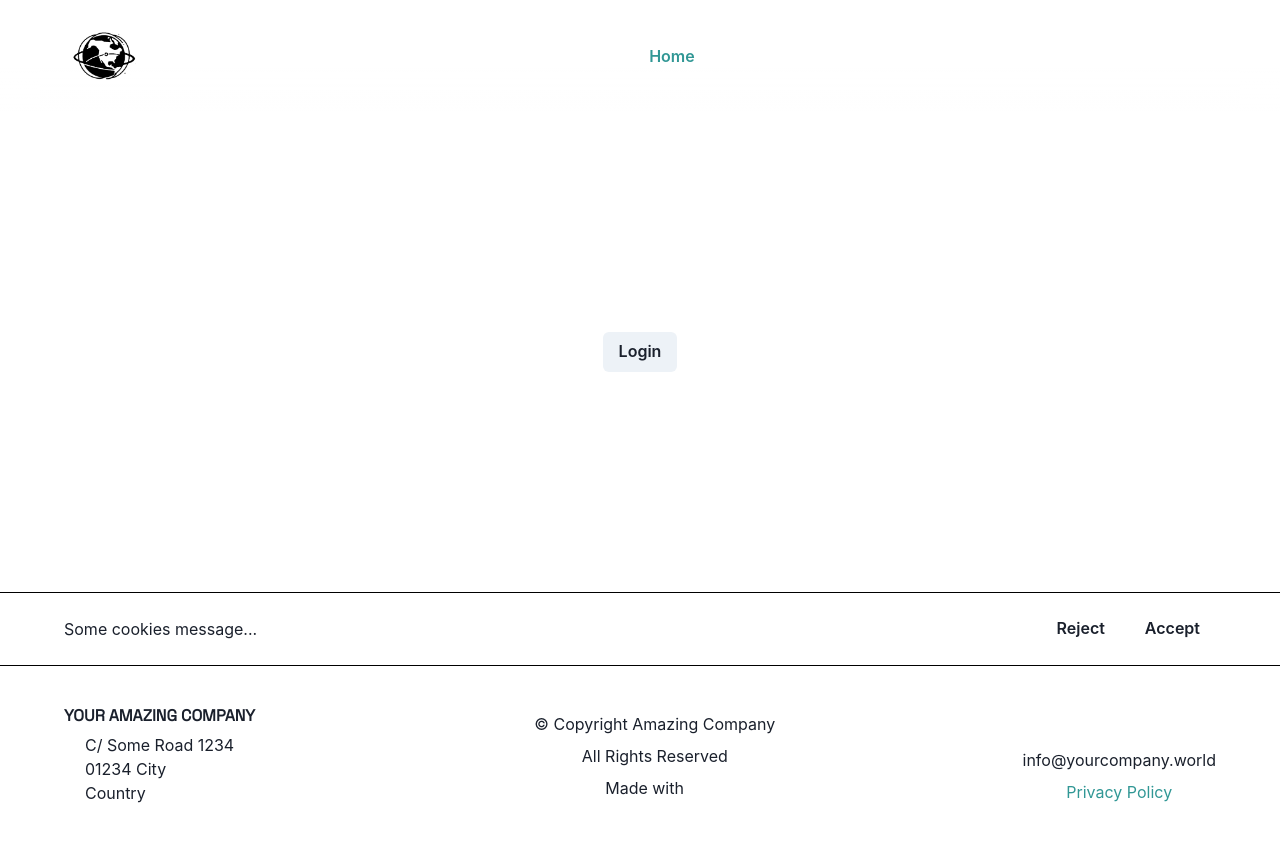
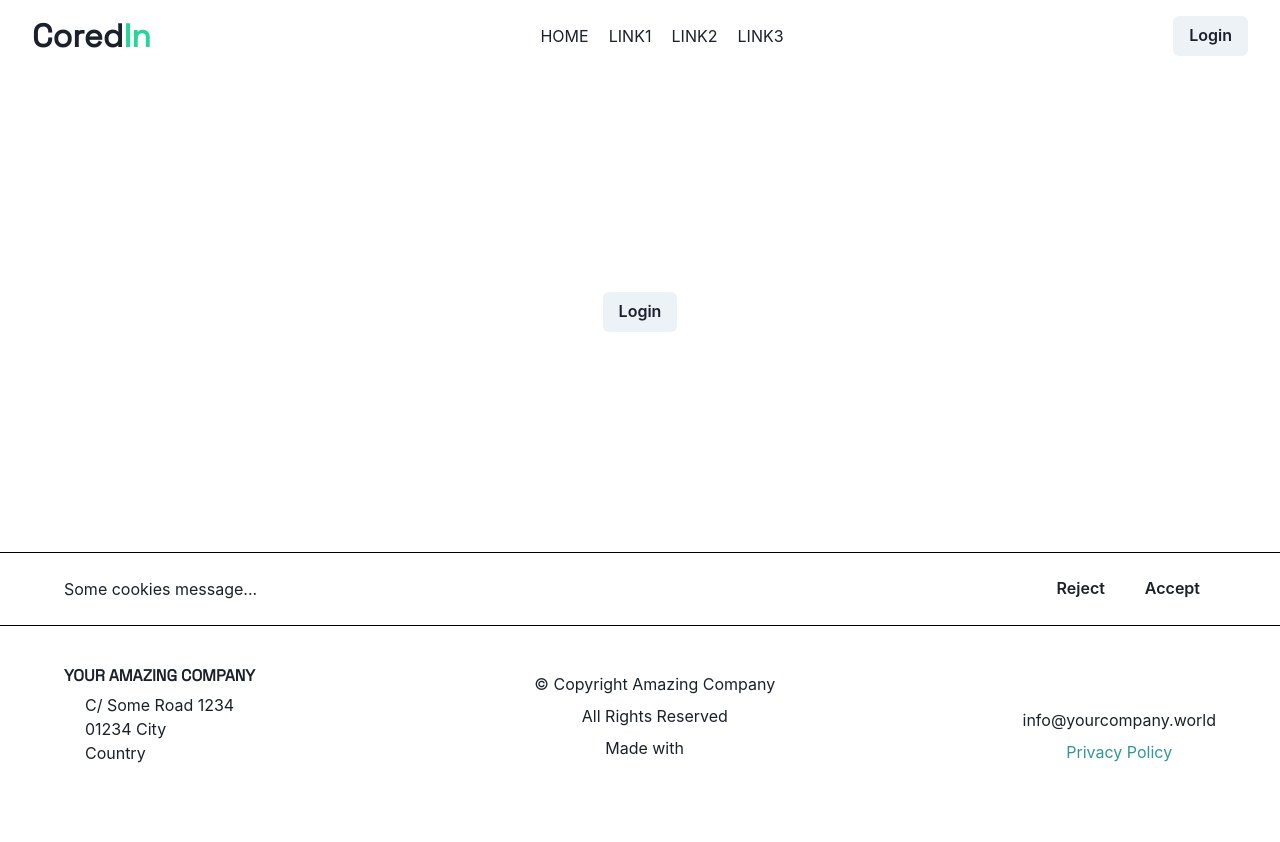
Before and after one commit to igorperic17/cored.in, a React (Vite) app in the folder packages/frontend/: page /test in a window 1280 px wide. Shown: the top 842 px of the page. After the commit the page ends 805 px from the top, so only its background shows below. Built offline with nearby package versions, Linux system fonts and the light colour scheme; some icons are missing.

Commit message:
Add basic Nav layout and CoredIn logo with In colored in green

```diff
--- a/packages/frontend/src/components/Nav.tsx
+++ b/packages/frontend/src/components/Nav.tsx
@@ -2,7 +2,6 @@ import { FC, useState } from "react";
 import {
   Text,
   Flex,
-  Spacer,
   IconButton,
   useColorMode,
   useColorModeValue,
@@ -10,14 +9,13 @@ import {
   Img,
   HStack,
   Link,
-  Tooltip,
-  Container
+  Box,
+  Button,
+  Heading,
+  Circle
 } from "@chakra-ui/react";
-import { MoonIcon, SunIcon } from "@chakra-ui/icons";
-import { FaAlignJustify } from "react-icons/fa";
-import { Icon } from "@chakra-ui/react";
-import Logo from "@/assets/Logo.png";
 import { Link as ReactRouterLink, useLocation } from "react-router-dom";
+import { Login } from "./Login";
 
 export interface NavProps {
   onOpen: () => void;
@@ -54,76 +52,44 @@ export const Nav: FC<NavProps> = ({ onOpen }) => {
   window.addEventListener("scroll", changeScroll);
 
   return (
-    <Container
-      centerContent
-      position="sticky"
-      top="0"
-      zIndex="sticky"
-      // boxShadow={scroll ? "base" : "none"}
-      // opacity="95%"
-      bg="linear-gradient(180deg, rgba(255,255,255,1) 0%, rgba(255,255,255,1) 60%, rgba(255,255,255,0) 100%)"
-      maxW="100vw"
-      id="nav"
+    <Box
+      as="header"
+      // border="1px solid red"
+      w="100vw"
+      maxW="1680px"
+      h="20%"
     >
       <Flex
-        alignItems="center"
-        p={isLargerThanLG ? "2em" : "1em"}
-        w="full"
-        // bg={navBg}
-        maxW="1200px"
-        bg="linear-gradient(180deg, rgba(255,255,255,1) 0%, rgba(255,255,255,1) 60%, rgba(255,255,255,0) 100%)"
+        p="1em 2em"
+        direction="row"
+        justify="space-between"
+        align="center"
+
+        // position="sticky"
+        // zIndex="sticky"
       >
-        <Link
-          as={ReactRouterLink}
-          to="/"
-          _hover={{
-            textDecoration: "none"
-          }}
+        <Heading as="h1" fontSize="2rem">
+          Cored
+          <Text display="inline" color="colors.brand.600">
+            In
+          </Text>
+        </Heading>
+        <Flex
+          direction="row"
+          justify="space-between"
+          align="center"
+          w="20%"
+          fontSize="1rem"
+          textTransform="uppercase"
+          // border="1px solid red"
         >
-          <HStack>
-            <Img src={Logo} h="48px" alt="Coredin.world" />
-            {/* <Text
-              fontSize="xl"
-              fontWeight="bold"
-              color="headingBlack"
-              translate="no"
-            >
-              Coredin.world
-            </Text> */}
-          </HStack>
-        </Link>
-
-        <Spacer />
-
-        {isLargerThanLG && (
-          <>
-            <HStack gap="24px">
-              <Link
-                textDecoration={location.pathname === "/" ? "underline" : ""} // currentSection === "home" ? "underline" : ""
-                as={ReactRouterLink}
-                to="/"
-                textColor="headingBlack"
-                fontWeight="600"
-                textUnderlineOffset="0.5em"
-              >
-                Home
-              </Link>
-            </HStack>
-            <Spacer />
-            <Flex alignItems="center"></Flex>
-          </>
-        )}
-
-        {!isLargerThanLG && (
-          <IconButton
-            aria-label="Toggle Menu"
-            onClick={onOpen}
-            backgroundColor="bglight"
-          >
-            <Icon as={FaAlignJustify} />
-          </IconButton>
-        )}
+          <Link>Home</Link>
+          <Link>Link1</Link>
+          <Link>Link2</Link>
+          <Link>Link3</Link>
+        </Flex>
+        <Login />
       </Flex>
-    </Container>
+    </Box>
   );
 };
--- a/packages/frontend/src/theme.tsx
+++ b/packages/frontend/src/theme.tsx
@@ -26,9 +26,11 @@ const styles = {
 const colors = {
   colors: {
     brand: {
-      600: ""
+      600: "#26D695"
     },
-    text: {},
+    text: {
+      white: "#FFFFFF"
+    },
     background: {}
   }
 };
```
